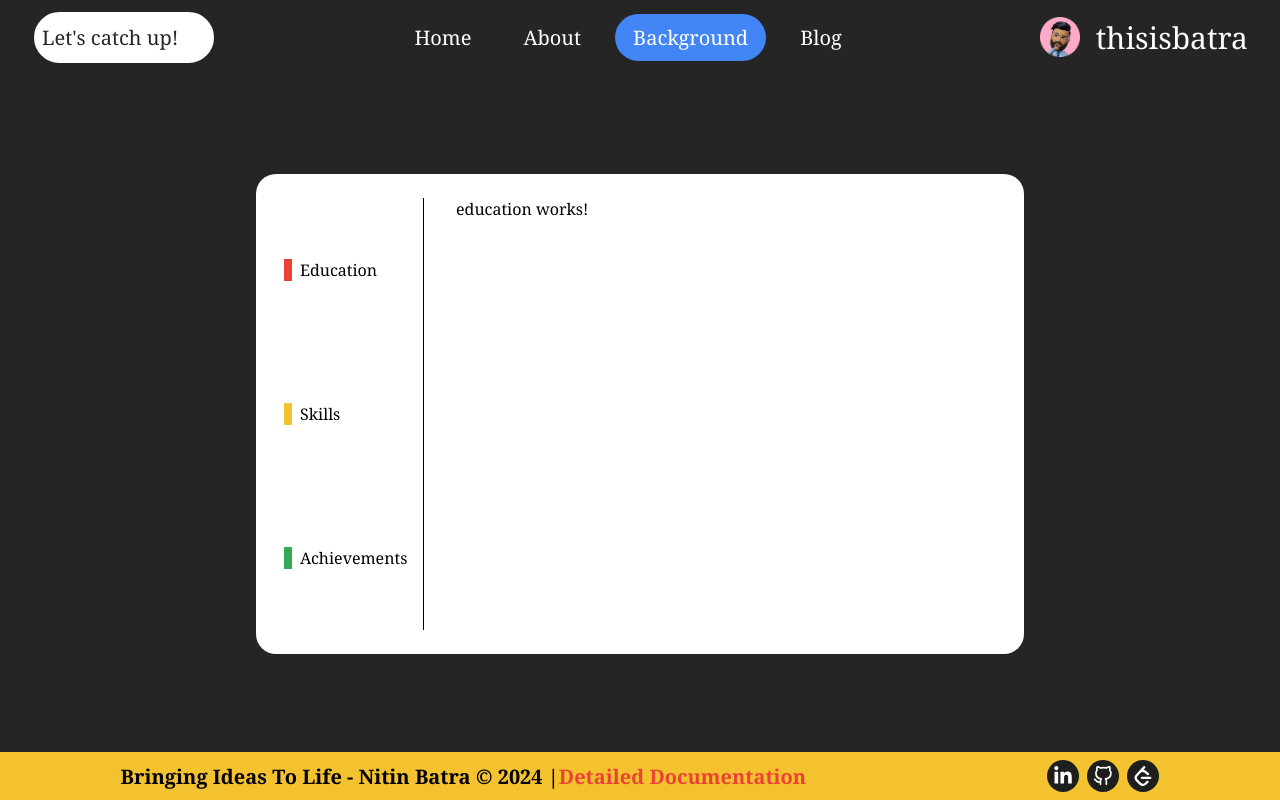
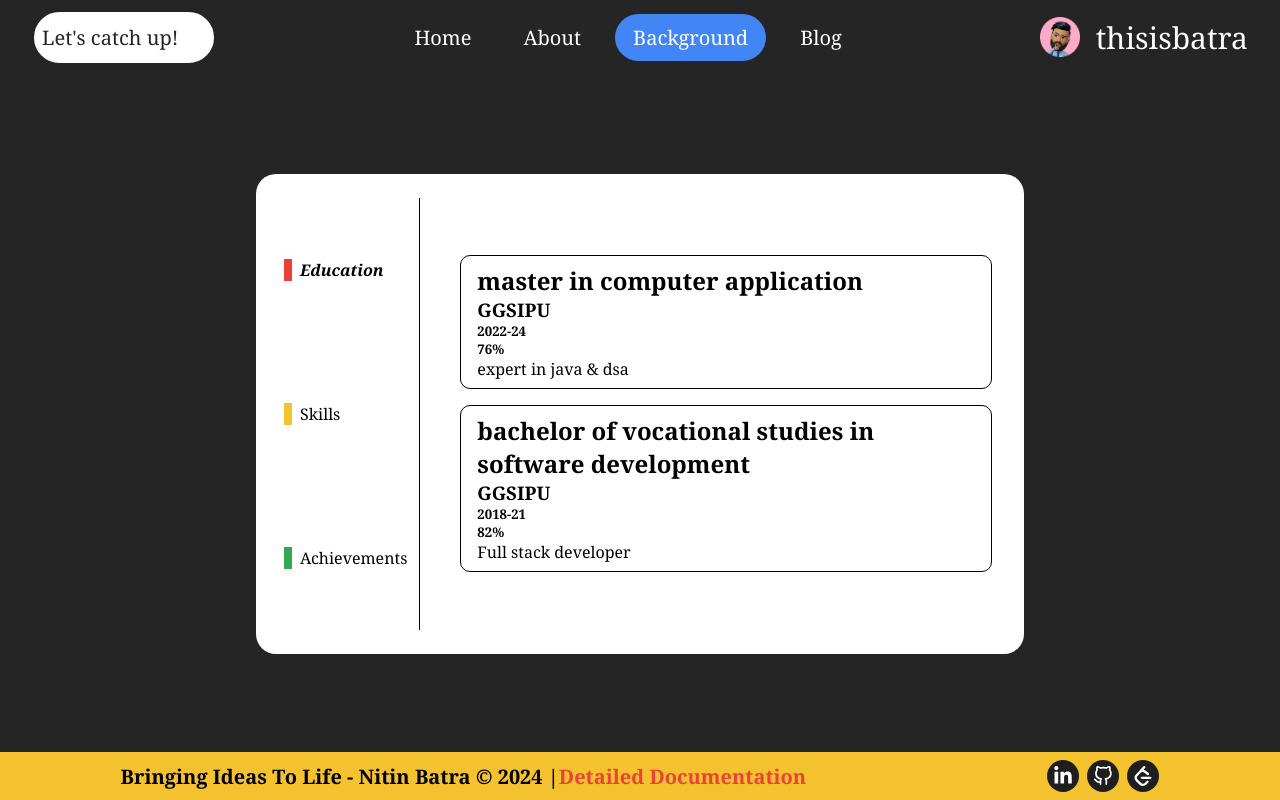
Before and after one commit to thisisbatra/thisisbatra, a React (Create React App) app: page /background in a window 1280 px wide. Built offline with nearby package versions, Linux system fonts and the light colour scheme; some icons are missing.

Commit message:
adding details on background & child comp

```diff
--- a/src/Components/About/About.jsx
+++ b/src/Components/About/About.jsx
@@ -5,7 +5,6 @@ const About = () => {
     return (
         <main className={styles.main}>
             <div className={styles.ImgDiv}>
-                <span className={styles.ImgSpan}></span>
                 <img src="../assets/photos/melinkedIn.jpg" alt="meLinkedIn" className={styles.Img} />
             </div>
             <section className={styles.contentSec}>
--- a/src/Components/About/About.module.css
+++ b/src/Components/About/About.module.css
@@ -1,7 +1,7 @@
 .main{
     display: flex;
     gap: 2rem;
-    min-height: 30rem;
+    height: fit-content;
     width: 50%;
     background-color: white;
     margin: 0 auto;
@@ -10,12 +10,6 @@
 }
 .ImgDiv{
     width: 40%;
-}
-.ImgSpan{
-    width: 100%;
-    height: auto;
-    border: 2px solid black;
-    border-radius: 20px;
 }
 .Img{
     width: 100%;
--- a/src/Components/Background/Background.jsx
+++ b/src/Components/Background/Background.jsx
@@ -1,14 +1,21 @@
 import React from 'react';
 import styles from './Background.module.css';
-import { NavLink, Outlet } from 'react-router-dom';
+import { NavLink, Outlet, useLocation } from 'react-router-dom';
 
 const Background = () => {
+    let location=useLocation();
     return (
         <main className={styles.main}>
             <ul className={styles.list}>
-                <li><NavLink to='/background' className={styles.red}>education</NavLink></li>
-                <li><NavLink to='skills' className={styles.yellow}>skills</NavLink></li>
-                <li><NavLink to='achievements' className={styles.green}>achievements</NavLink></li>
+                <li><NavLink to='/background'
+                    className={`${styles.red} ${location.pathname.endsWith("background")?styles.active:""}`}>education</NavLink>
+                </li>
+                <li><NavLink to='skills'
+                    className={`${styles.yellow} ${location.pathname.includes("skills")?styles.active:""}`}>skills</NavLink>
+                </li>
+                <li><NavLink to='achievements'
+                     className={`${styles.green} ${location.pathname.includes("achievements")?styles.active:""}`}>achievements</NavLink>
+                </li>
             </ul>
             <section className={styles.outletSection}>
                 <Outlet/>
--- a/src/Components/Background/Background.module.css
+++ b/src/Components/Background/Background.module.css
@@ -28,7 +28,6 @@
 }
 .list li:hover{
     transform: scale(1.2);
-    font-weight: bold;
     font-style: italic;
 }
 .red{
@@ -40,3 +39,7 @@
 .green{
     border-left:8px solid #34A853;
 }
+.active{
+    font-weight: bold;
+    font-style: italic;
+}
--- a/src/Components/Background/Education/Education.jsx
+++ b/src/Components/Background/Education/Education.jsx
@@ -1,17 +1,43 @@
 import React from 'react';
+import styles from './Education.module.css';
 
 const Education = () => {
+    let educationData=[{
+            id:1,
+            program:"master in computer application",
+            university:"GGSIPU",
+            year:"2022-24",
+            grade:"76%",
+            desc:"expert in java & dsa"
+        },{
+            id:2,
+            program:"bachelor of vocational studies in software development",
+            university:"GGSIPU",
+            year:"2018-21",
+            grade:"82%",
+            desc:"Full stack developer"
+        }]
     return (
-        <div>
-            education works!
+        <div className={styles.EduCart}>
+            {educationData.map(
+                (i)=><EduCart key={i.id}
+                    program={i.program} university={i.university} year={i.year} grade={i.grade} desc={i.desc}
+                    />
+             )}
         </div>
     );
 }
 
-const Cart=()=>{
+const EduCart=(props)=>{
     return(
-        <div>
-
+        <div className={styles.container}>
+            <h1>{props.program}</h1>
+            <h3>{props.university}</h3>
+            <span>
+                <h5>{props.year}</h5>
+                <h5>{props.grade}</h5>
+            </span>
+            <p>{props.desc}</p>
         </div>
     )
 }
--- /dev/null
+++ b/src/Components/Background/Education/Education.module.css
@@ -0,0 +1,12 @@
+.EduCart{
+    display: flex;
+    flex-direction: column;
+    justify-content: center;
+    height: 100%;
+}
+.container{
+    border: 1px solid black;
+    padding: 0.5rem 1rem;
+    margin: 0.5rem;
+    border-radius: 10px;
+}
```
